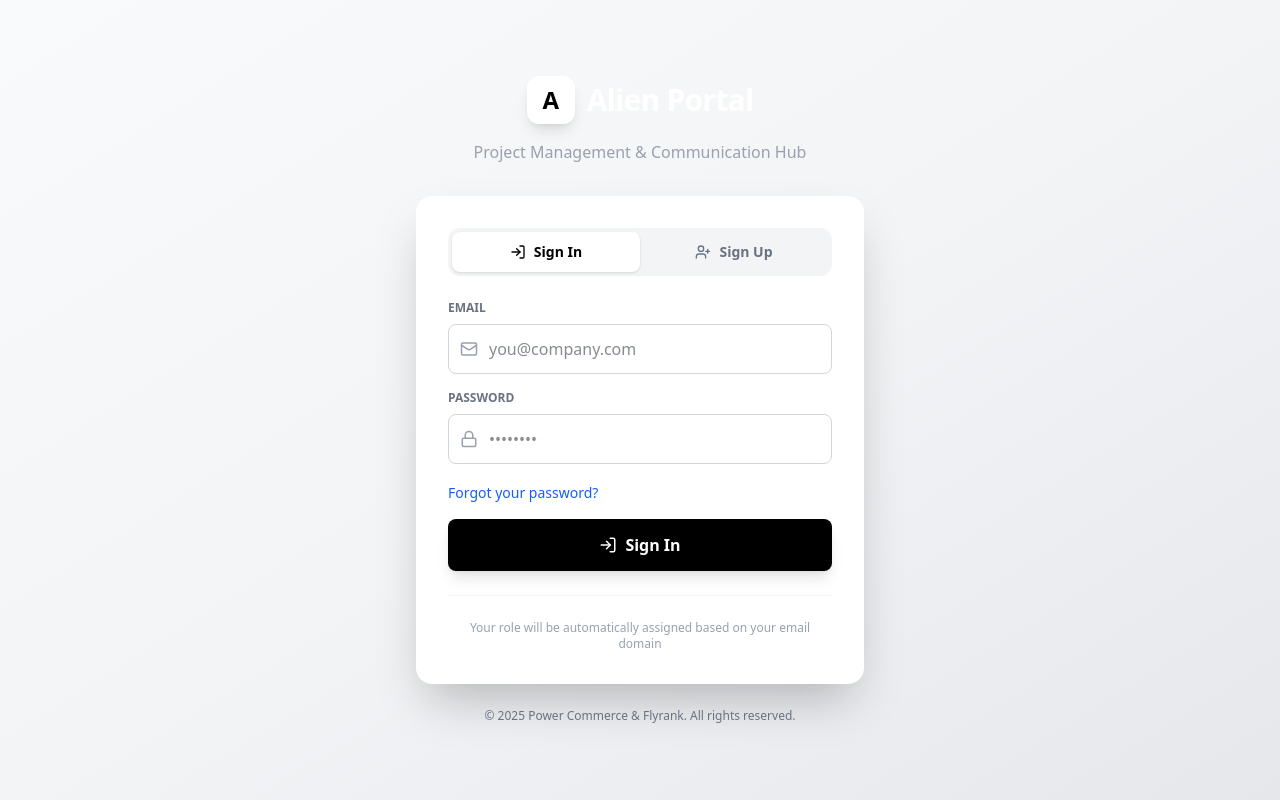
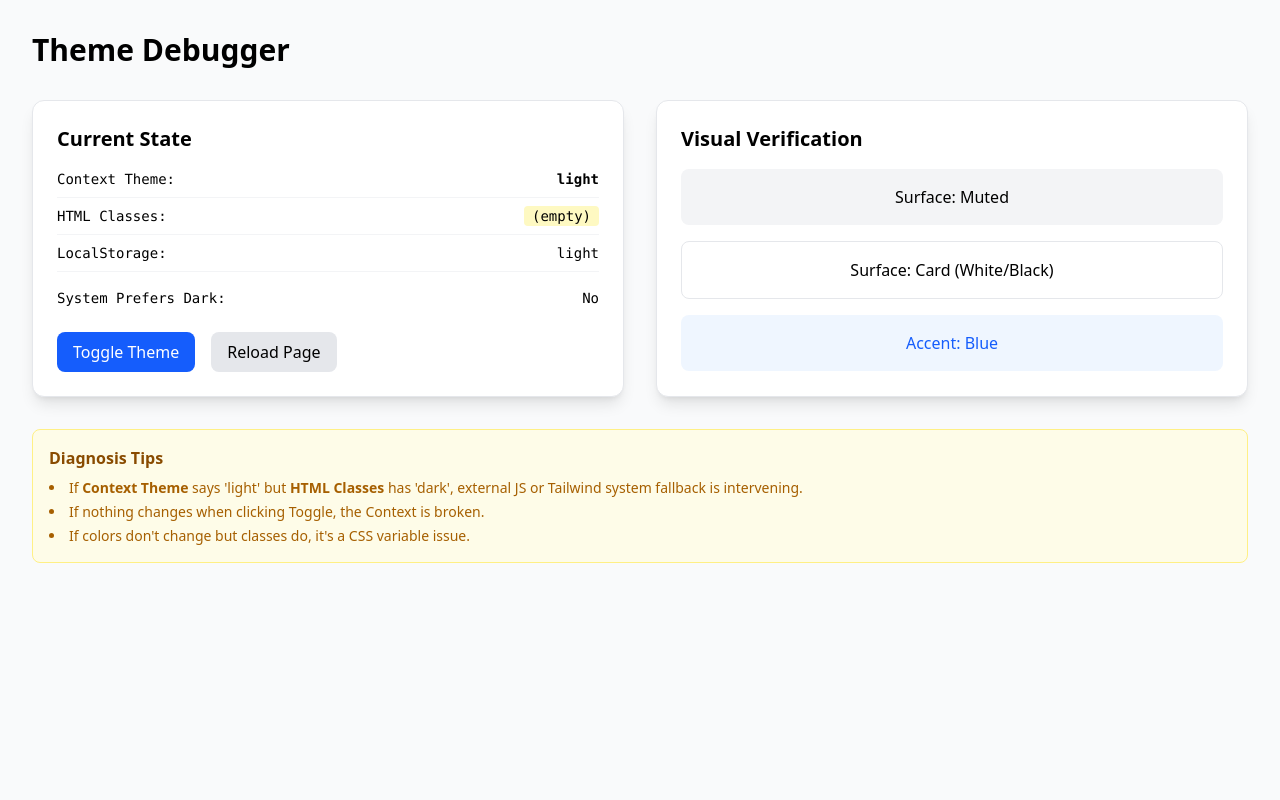
Before and after one commit to leoyigit/Alien, a React (Vite) app in the folder frontend/: page /debug-theme in a window 1280 px wide. Before the commit this address led to /login. Built offline with nearby package versions, Linux system fonts and the light colour scheme; no server answers.

Commit message:
fix(theme): fix dark mode configuration, add login toggle and debug page

```diff
--- a/frontend/postcss.config.js
+++ b/frontend/postcss.config.js
@@ -1,6 +1,8 @@
 export default {
     plugins: {
-        '@tailwindcss/postcss': {},
+        '@tailwindcss/postcss': {
+            config: './tailwind.config.js',
+        },
         autoprefixer: {},
     },
 }
--- a/frontend/src/App.jsx
+++ b/frontend/src/App.jsx
@@ -14,6 +14,7 @@ import Reports from './pages/Reports';
 import AlienGPT from './pages/AlienGPT';
 import Partnerships from './pages/Partnerships';
 import Contacts from './pages/Contacts';
+import ThemeDebug from './pages/ThemeDebug';
 import AiChat from './components/ui/AiChat';
 
 import { ToastProvider } from './context/ToastContext';
@@ -189,6 +190,7 @@ function AppRoutes() {
     <Routes>
       {/* Public Routes */}
       <Route path="/login" element={isLoggedIn ? <Navigate to="/projects" replace /> : <Login />} />
+      <Route path="/debug-theme" element={<ThemeDebug />} />
 
       {/* Protected Routes */}
       <Route path="/" element={<ProtectedRoute><AppLayout><Projects /></AppLayout></ProtectedRoute>} />
--- a/frontend/src/index.css
+++ b/frontend/src/index.css
@@ -15,6 +15,8 @@
   --text-muted: #9ca3af;
   --border-main: #e5e7eb;
   --border-light: #f3f4f6;
+  color-scheme: light;
+  /* explicit */
 }
 
 /* Dark mode */
@@ -28,6 +30,8 @@
   --text-muted: #64748b;
   --border-main: #475569;
   --border-light: #334155;
+  color-scheme: dark;
+  /* explicit */
 }
 
 /* ============================================
@@ -35,45 +39,45 @@
    ============================================ */
 
 body {
-  background-color: var(--bg-page) !important;
+  background-color: var(--bg-page);
   color: var(--text-primary);
 }
 
 /* Dark mode - Primary bg overrides */
 .dark .bg-gray-50,
 .dark .bg-white {
-  background-color: var(--bg-card) !important;
+  background-color: var(--bg-card);
 }
 
 .dark .bg-gray-100 {
-  background-color: var(--bg-muted) !important;
+  background-color: var(--bg-muted);
 }
 
 /* Dark mode - Text overrides */
 .dark .text-gray-900,
 .dark .text-gray-800 {
-  color: var(--text-primary) !important;
+  color: var(--text-primary);
 }
 
 .dark .text-gray-700,
 .dark .text-gray-600 {
-  color: var(--text-secondary) !important;
+  color: var(--text-secondary);
 }
 
 .dark .text-gray-500,
 .dark .text-gray-400 {
-  color: var(--text-muted) !important;
+  color: var(--text-muted);
 }
 
 /* Dark mode - Border overrides */
 .dark .border-gray-200,
 .dark .border-gray-100 {
-  border-color: var(--border-main) !important;
+  border-color: var(--border-main);
 }
 
 .dark .divide-gray-100> :not([hidden])~ :not([hidden]),
 .dark .divide-gray-50> :not([hidden])~ :not([hidden]) {
-  border-color: var(--border-light) !important;
+  border-color: var(--border-light);
 }
 
 /* ============================================
@@ -82,8 +86,8 @@ body {
 
 /* Sidebar */
 .dark aside {
-  background-color: var(--bg-card) !important;
-  border-color: var(--border-main) !important;
+  background-color: var(--bg-card);
+  border-color: var(--border-main);
 }
 
 /* Cards */
@@ -97,20 +101,20 @@ body {
 .dark input,
 .dark textarea,
 .dark select {
-  background-color: var(--bg-muted) !important;
-  border-color: var(--border-main) !important;
-  color: var(--text-primary) !important;
+  background-color: var(--bg-muted);
+  border-color: var(--border-main);
+  color: var(--text-primary);
 }
 
 .dark input::placeholder,
 .dark textarea::placeholder {
-  color: var(--text-muted) !important;
+  color: var(--text-muted);
 }
 
 .dark input:focus,
 .dark textarea:focus,
 .dark select:focus {
-  border-color: #60a5fa !important;
+  border-color: #60a5fa;
 }
 
 /* Buttons */
--- a/frontend/src/pages/Login.jsx
+++ b/frontend/src/pages/Login.jsx
@@ -1,7 +1,8 @@
 import React, { useState } from 'react';
 import { useNavigate } from 'react-router-dom';
 import { useAuth } from '../context/AuthContext';
-import { LogIn, UserPlus, Mail, Lock, User, Loader, AlertCircle } from 'lucide-react';
+import { useTheme } from '../context/ThemeContext';
+import { LogIn, UserPlus, Mail, Lock, User, Loader, AlertCircle, Sun, Moon } from 'lucide-react';
 
 export default function Login() {
     const [mode, setMode] = useState('login'); // 'login', 'signup', 'forgot'
@@ -13,6 +14,7 @@ export default function Login() {
     const [success, setSuccess] = useState('');
 
     const { login, signup } = useAuth();
+    const { theme, toggleTheme } = useTheme();
     const navigate = useNavigate();
 
     const handleSubmit = async (e) => {
@@ -62,6 +64,15 @@ export default function Login() {
 
     return (
         <div className="min-h-screen bg-gradient-to-br from-gray-50 via-gray-100 to-gray-200 dark:from-gray-900 dark:via-gray-800 dark:to-black flex items-center justify-center p-4">
+            {/* Theme Toggle - Top Right */}
+            <button
+                onClick={toggleTheme}
+                title={theme === 'dark' ? 'Switch to Light Mode' : 'Switch to Dark Mode'}
+                className="fixed top-6 right-6 p-3 rounded-full bg-white dark:bg-gray-800 shadow-xl text-yellow-500 dark:text-blue-400 hover:scale-110 transition z-50 border border-gray-100 dark:border-gray-700"
+            >
+                {theme === 'dark' ? <Sun size={24} /> : <Moon size={24} />}
+            </button>
+
             <div className="w-full max-w-md">
                 {/* Logo */}
                 <div className="text-center mb-8">
@@ -69,9 +80,9 @@ export default function Login() {
                         <div className="w-12 h-12 bg-white dark:bg-gray-800 rounded-xl flex items-center justify-center text-black font-black text-2xl shadow-lg">
                             A
                         </div>
-                        <span className="text-white font-black text-3xl tracking-tight">Alien Portal</span>
+                        <span className="text-black dark:text-white font-black text-3xl tracking-tight">Alien Portal</span>
                     </div>
-                    <p className="text-gray-400">Project Management & Communication Hub</p>
+                    <p className="text-gray-500 dark:text-gray-400">Project Management & Communication Hub</p>
                 </div>
 
                 {/* Login Card */}
@@ -80,13 +91,13 @@ export default function Login() {
                     <div className="flex bg-gray-100 dark:bg-gray-700 p-1 rounded-xl mb-6">
                         <button
                             onClick={() => { setMode('login'); setError(''); setSuccess(''); }}
-                            className={`flex-1 flex items-center justify-center gap-2 py-2.5 rounded-lg text-sm font-bold transition ${mode === 'login' || mode === 'forgot' ? 'bg-white dark:bg-gray-800 text-black shadow-sm' : 'text-gray-500 hover:text-gray-700'}`}
+                            className={`flex-1 flex items-center justify-center gap-2 py-2.5 rounded-lg text-sm font-bold transition ${mode === 'login' || mode === 'forgot' ? 'bg-white dark:bg-gray-800 text-black dark:text-white shadow-sm' : 'text-gray-500 hover:text-gray-700 dark:hover:text-gray-300'}`}
                         >
                             <LogIn size={16} /> Sign In
                         </button>
                         <button
                             onClick={() => { setMode('signup'); setError(''); setSuccess(''); }}
-                            className={`flex-1 flex items-center justify-center gap-2 py-2.5 rounded-lg text-sm font-bold transition ${mode === 'signup' ? 'bg-white dark:bg-gray-800 text-black shadow-sm' : 'text-gray-500 hover:text-gray-700'}`}
+                            className={`flex-1 flex items-center justify-center gap-2 py-2.5 rounded-lg text-sm font-bold transition ${mode === 'signup' ? 'bg-white dark:bg-gray-800 text-black dark:text-white shadow-sm' : 'text-gray-500 hover:text-gray-700 dark:hover:text-gray-300'}`}
                         >
                             <UserPlus size={16} /> Sign Up
                         </button>
@@ -95,19 +106,19 @@ export default function Login() {
                     {/* Forgot Password Header */}
                     {mode === 'forgot' && (
                         <div className="mb-4">
-                            <h3 className="font-bold text-lg">Reset Password</h3>
+                            <h3 className="font-bold text-lg dark:text-white">Reset Password</h3>
                             <p className="text-sm text-gray-500 dark:text-gray-400">Enter your email to receive a reset link</p>
                         </div>
                     )}
 
                     {/* Error/Success Messages */}
                     {error && (
-                        <div className="flex items-center gap-2 bg-red-50 text-red-600 px-4 py-3 rounded-lg mb-4 text-sm font-medium">
+                        <div className="flex items-center gap-2 bg-red-50 dark:bg-red-900/20 text-red-600 dark:text-red-400 px-4 py-3 rounded-lg mb-4 text-sm font-medium">
                             <AlertCircle size={16} /> {error}
                         </div>
                     )}
                     {success && (
-                        <div className="flex items-center gap-2 bg-green-50 text-green-600 px-4 py-3 rounded-lg mb-4 text-sm font-medium">
+                        <div className="flex items-center gap-2 bg-green-50 dark:bg-green-900/20 text-green-600 dark:text-green-400 px-4 py-3 rounded-lg mb-4 text-sm font-medium">
                             ✓ {success}
                         </div>
                     )}
@@ -123,7 +134,7 @@ export default function Login() {
                                         type="text"
                                         value={name}
                                         onChange={(e) => setName(e.target.value)}
-                                        className="w-full pl-10 pr-4 py-3 border border-gray-300 dark:border-gray-600 rounded-lg focus:ring-2 focus:ring-black focus:border-transparent outline-none transition"
+                                        className="w-full pl-10 pr-4 py-3 border border-gray-300 dark:border-gray-600 rounded-lg focus:ring-2 focus:ring-black dark:focus:ring-white focus:border-transparent outline-none transition dark:bg-gray-700 dark:text-white"
                                         placeholder="John Doe"
                                     />
                                 </div>
@@ -138,7 +149,7 @@ export default function Login() {
                                     type="email"
                                     value={email}
                                     onChange={(e) => setEmail(e.target.value)}
-                                    className="w-full pl-10 pr-4 py-3 border border-gray-300 dark:border-gray-600 rounded-lg focus:ring-2 focus:ring-black focus:border-transparent outline-none transition"
+                                    className="w-full pl-10 pr-4 py-3 border border-gray-300 dark:border-gray-600 rounded-lg focus:ring-2 focus:ring-black dark:focus:ring-white focus:border-transparent outline-none transition dark:bg-gray-700 dark:text-white"
                                     placeholder="you@company.com"
                                     required
                                 />
@@ -154,7 +165,7 @@ export default function Login() {
                                         type="password"
                                         value={password}
                                         onChange={(e) => setPassword(e.target.value)}
-                                        className="w-full pl-10 pr-4 py-3 border border-gray-300 dark:border-gray-600 rounded-lg focus:ring-2 focus:ring-black focus:border-transparent outline-none transition"
+                                        className="w-full pl-10 pr-4 py-3 border border-gray-300 dark:border-gray-600 rounded-lg focus:ring-2 focus:ring-black dark:focus:ring-white focus:border-transparent outline-none transition dark:bg-gray-700 dark:text-white"
                                         placeholder="••••••••"
                                         required
                                         minLength={6}
@@ -168,7 +179,7 @@ export default function Login() {
                             <button
                                 type="button"
                                 onClick={() => { setMode('forgot'); setError(''); setSuccess(''); }}
-                                className="text-sm text-blue-600 hover:underline"
+                                className="text-sm text-blue-600 dark:text-blue-400 hover:underline"
                             >
                                 Forgot your password?
                             </button>
@@ -187,7 +198,7 @@ export default function Login() {
                         <button
                             type="submit"
                             disabled={loading}
-                            className="w-full bg-black text-white py-3.5 rounded-lg font-bold hover:bg-gray-800 disabled:opacity-50 disabled:cursor-not-allowed flex items-center justify-center gap-2 transition shadow-lg"
+                            className="w-full bg-black dark:bg-white text-white dark:text-black py-3.5 rounded-lg font-bold hover:bg-gray-800 dark:hover:bg-gray-200 disabled:opacity-50 disabled:cursor-not-allowed flex items-center justify-center gap-2 transition shadow-lg"
                         >
                             {loading ? (
                                 <>
--- /dev/null
+++ b/frontend/src/pages/ThemeDebug.jsx
@@ -0,0 +1,82 @@
+import React from 'react';
+import { useTheme } from '../context/ThemeContext';
+
+export default function ThemeDebug() {
+    const { theme, toggleTheme } = useTheme();
+
+    // Check if window exists to avoid SSR errors (just in case)
+    const htmlClassList = typeof document !== 'undefined' ? document.documentElement.classList.toString() : '';
+    const localStorageTheme = typeof localStorage !== 'undefined' ? localStorage.getItem('alien_theme') : 'N/A';
+
+    return (
+        <div className="min-h-screen p-8 space-y-8 bg-gray-50 dark:bg-gray-900 text-black dark:text-white transition-colors duration-300">
+            <h1 className="text-3xl font-bold">Theme Debugger</h1>
+
+            <div className="grid grid-cols-1 md:grid-cols-2 gap-8">
+                {/* State Info */}
+                <div className="bg-white dark:bg-gray-800 p-6 rounded-xl shadow-lg border border-gray-200 dark:border-gray-700">
+                    <h2 className="text-xl font-bold mb-4">Current State</h2>
+                    <ul className="space-y-2 font-mono text-sm">
+                        <li className="flex justify-between border-b border-gray-100 dark:border-gray-700 pb-2">
+                            <span>Context Theme:</span>
+                            <span className="font-bold">{theme}</span>
+                        </li>
+                        <li className="flex justify-between border-b border-gray-100 dark:border-gray-700 pb-2">
+                            <span>HTML Classes:</span>
+                            <span className="bg-yellow-100 dark:bg-yellow-900/30 px-2 rounded">{htmlClassList || '(empty)'}</span>
+                        </li>
+                        <li className="flex justify-between border-b border-gray-100 dark:border-gray-700 pb-2">
+                            <span>LocalStorage:</span>
+                            <span>{localStorageTheme}</span>
+                        </li>
+                        <li className="flex justify-between pt-2">
+                            <span>System Prefers Dark:</span>
+                            <span>{window.matchMedia && window.matchMedia('(prefers-color-scheme: dark)').matches ? 'Yes' : 'No'}</span>
+                        </li>
+                    </ul>
+
+                    <div className="mt-6 flex gap-4">
+                        <button
+                            onClick={toggleTheme}
+                            className="px-4 py-2 bg-blue-600 text-white rounded-lg hover:bg-blue-700 transition"
+                        >
+                            Toggle Theme
+                        </button>
+                        <button
+                            onClick={() => window.location.reload()}
+                            className="px-4 py-2 bg-gray-200 dark:bg-gray-700 text-black dark:text-white rounded-lg hover:bg-gray-300 dark:hover:bg-gray-600 transition"
+                        >
+                            Reload Page
+                        </button>
+                    </div>
+                </div>
+
+                {/* Visual Test */}
+                <div className="bg-white dark:bg-gray-800 p-6 rounded-xl shadow-lg border border-gray-200 dark:border-gray-700">
+                    <h2 className="text-xl font-bold mb-4">Visual Verification</h2>
+
+                    <div className="space-y-4">
+                        <div className="p-4 rounded-lg bg-gray-100 dark:bg-gray-700 text-center">
+                            Surface: Muted
+                        </div>
+                        <div className="p-4 rounded-lg bg-white dark:bg-black border border-gray-200 dark:border-gray-600 text-center">
+                            Surface: Card (White/Black)
+                        </div>
+                        <div className="p-4 rounded-lg bg-blue-50 dark:bg-blue-900/20 text-blue-600 dark:text-blue-400 text-center">
+                            Accent: Blue
+                        </div>
+                    </div>
+                </div>
+            </div>
+
+            <div className="bg-yellow-50 dark:bg-yellow-900/10 p-4 rounded-lg border border-yellow-200 dark:border-yellow-900/30">
+                <h3 className="font-bold text-yellow-800 dark:text-yellow-200 mb-2">Diagnosis Tips</h3>
+                <ul className="list-disc list-inside text-sm text-yellow-700 dark:text-yellow-300 space-y-1">
+                    <li>If <strong>Context Theme</strong> says 'light' but <strong>HTML Classes</strong> has 'dark', external JS or Tailwind system fallback is intervening.</li>
+                    <li>If nothing changes when clicking Toggle, the Context is broken.</li>
+                    <li>If colors don't change but classes do, it's a CSS variable issue.</li>
+                </ul>
+            </div>
+        </div>
+    );
+}
--- a/frontend/tailwind.config.js
+++ b/frontend/tailwind.config.js
@@ -6,7 +6,11 @@ export default {
     ],
     darkMode: 'class', // Enable dark mode with class strategy
     theme: {
-        extend: {},
+        extend: {
+            colors: {
+                // Define semantic colors here if needed to avoid hardcoded hex in CSS
+            }
+        },
     },
     plugins: [],
 }
```
